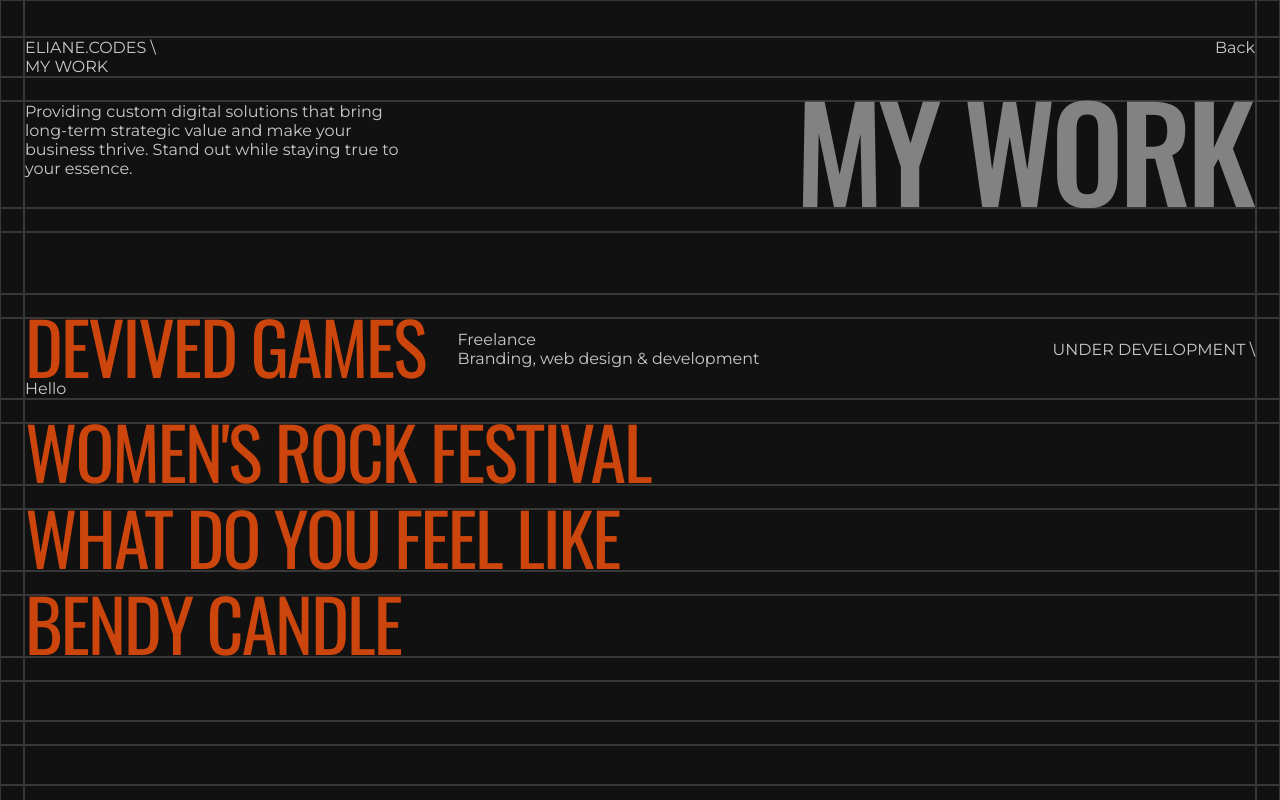
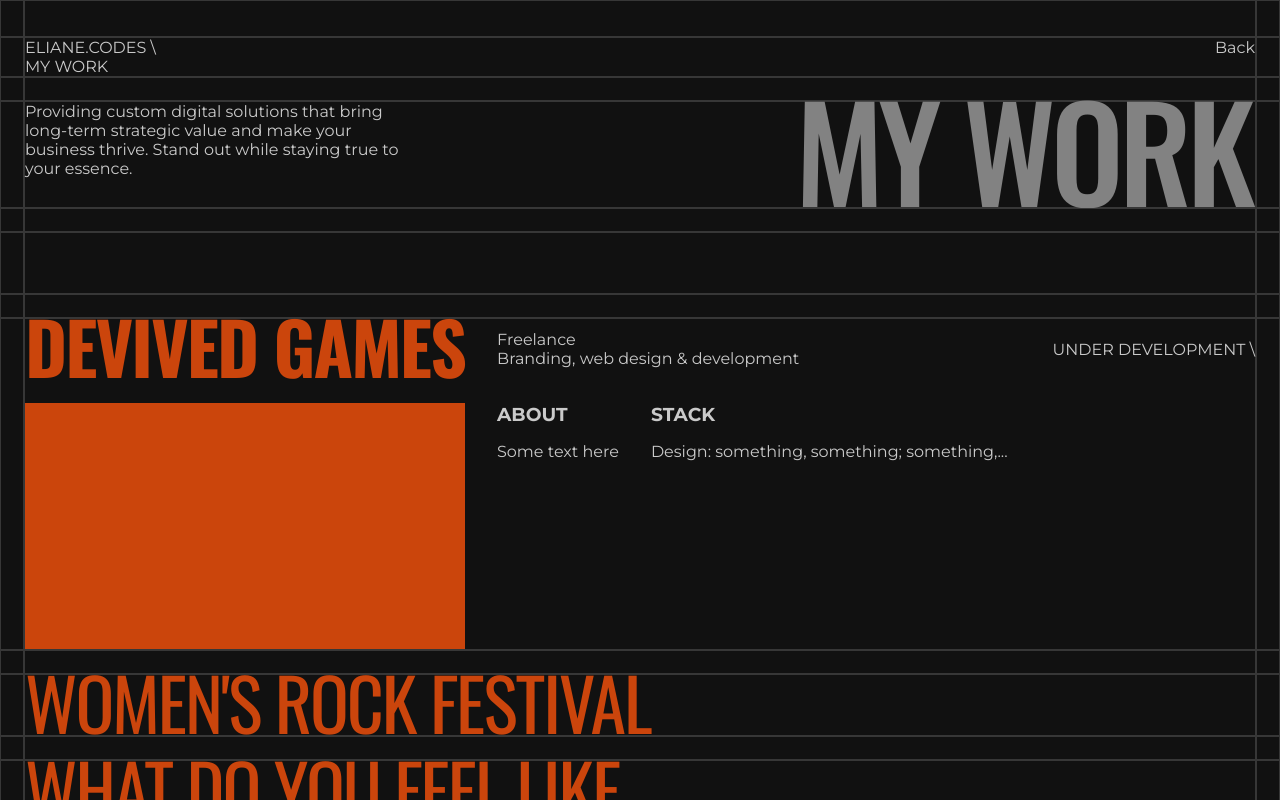
Before and after one commit to ElianeV/eliane.codes, a Next.js app: page /my-work in a window 1280 px wide. Both pictures are taken after a click on the element 640 px from the left and 349 px from the top of the page. Shown: the top 800 px of the page. Built offline with nearby package versions, Linux system fonts and the light colour scheme.

Commit message:
Project container design finished

```diff
--- a/app/components/project-dropdown.js
+++ b/app/components/project-dropdown.js
@@ -10,22 +10,34 @@ function ProjectDropdown({ name, type, role, linktext, url, DD, setDD }) {
         onClick={() => {
           setDD(!DD);
         }}
-        className={`${styles.borderdelay8}`}
+        className={`${styles.borderdelay8} ${styles.projectcontainer}`}
       >
         <div className={`${styles.titlecontainer}`}>
-          <div className={`${styles.projecttitle} ${oswald.className}`}>
+          <h2 className={`${styles.projecttitle} ${oswald.className}`}>
             {name}
-          </div>
-          <div className={styles.projectinfo}>
+          </h2>
+          <p className={styles.projectinfo}>
             {type}
             <br />
             {role}
-          </div>
+          </p>
           <a className={styles.projectlink} href={url}>
             {linktext}
           </a>
         </div>
-        <div className={`${DD ? styles.block : styles.hidden}`}>Hello</div>
+        <div className={`${DD ? styles.block : styles.hidden}`}>
+          <div className={styles.projectimage}></div>
+          <div style={{ marginLeft: "32px" }}>
+            <h3>ABOUT</h3>
+            <p style={{ paddingTop: "16px" }}>Some text here</p>
+          </div>
+          <div style={{ marginLeft: "32px" }}>
+            <h3>STACK</h3>
+            <p style={{ paddingTop: "16px" }}>
+              Design: something, something; something,...
+            </p>
+          </div>
+        </div>
       </div>
     </>
   );
--- a/app/page.module.css
+++ b/app/page.module.css
@@ -165,13 +165,17 @@
   grid-template-columns: 24px 1fr 24px;
   grid-template-rows: 37px 1fr 24px 107px 24px 62px 24px auto 24px auto 24px auto 24px auto 24px 1fr 24px 1fr 37px;
 }
-.titlecontainer {
-  display: flex;
+
+.projectcontainer {
   cursor: pointer;
 }
 
-.titlecontainer:hover {
-  background-color: red;
+.titlecontainer {
+  display: flex;
+}
+
+.projectcontainer:hover {
+  background-color: #1c1c1c;
 }
 
 .projecttitle {
@@ -191,8 +195,15 @@
   margin: auto 0 auto auto;
 }
 
+.projectimage {
+  width: 440px;
+  height: 246px;
+  background-color: #cb450c;
+}
+
 .block {
-  display: block;
+  display: flex;
+  padding-top: 24px;
 }
 
 .hidden {
@@ -200,6 +211,10 @@
 }
 
 /* ANIMATIONS */
+
+.borderdelay0 {
+  border: solid #111111 1px;
+}
 
 .borderdelay1 {
   border: solid #111111 1px;
```
